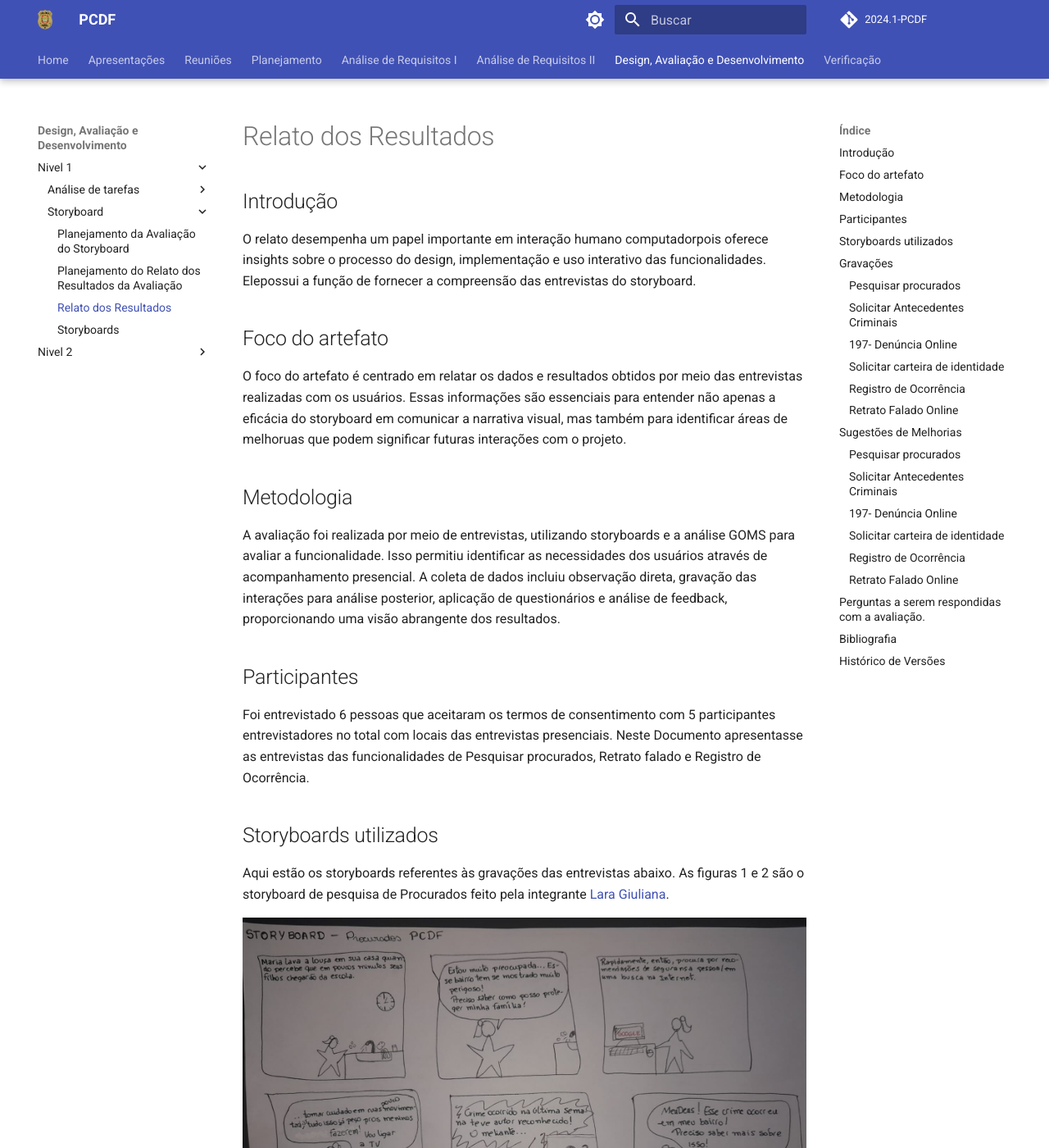
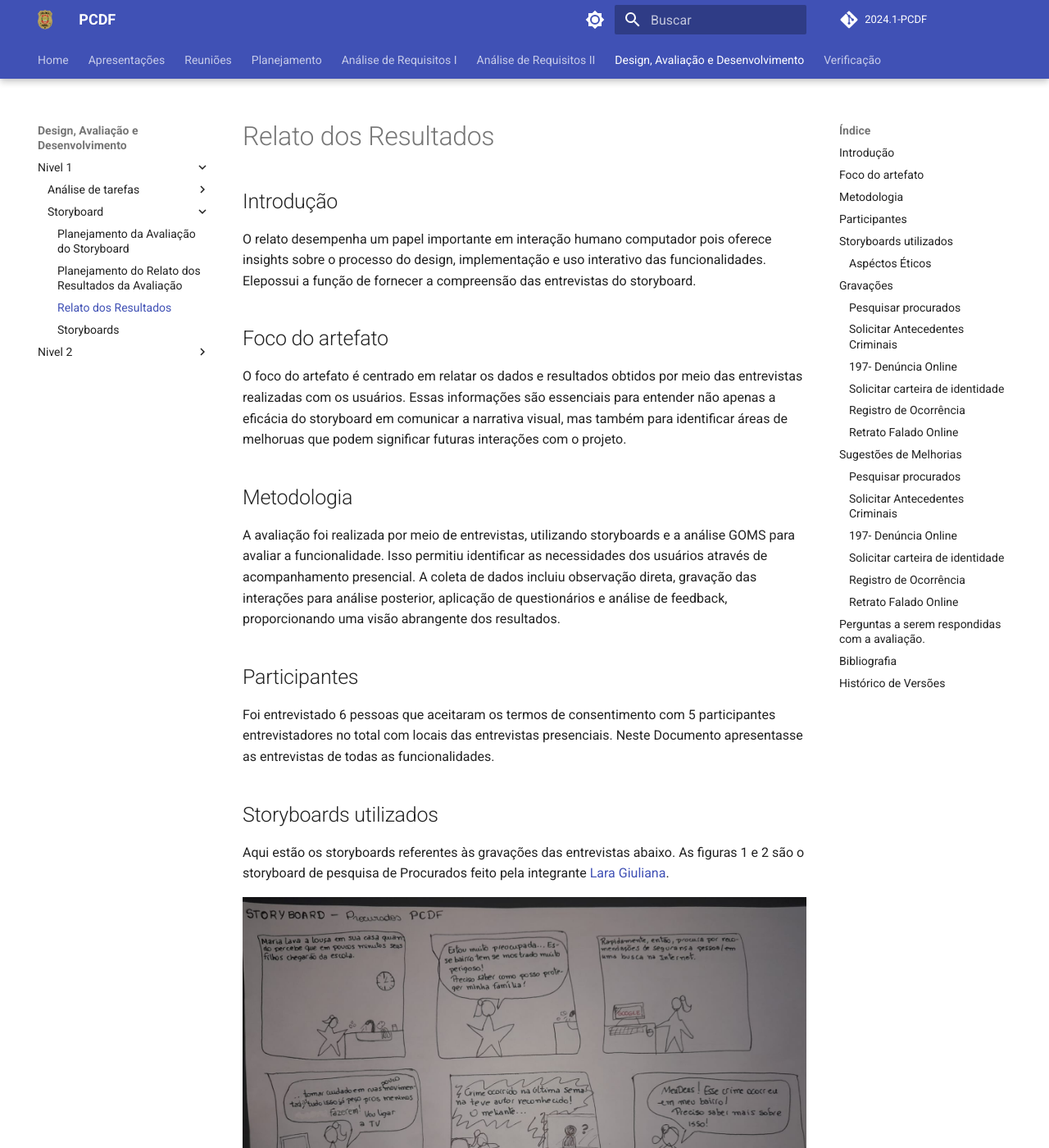
Before and after one commit to Interacao-Humano-Computador/2024.1-PCDF, an MkDocs documentation site: the page built from docs/design/Nivel1/storyboard/relato.md, in a window 1280 px wide and 1400 px high. Shown: the whole window at 82% size. Built offline with MkDocs 1.6.1 and Material for MkDocs 9.7.7, drawn with Linux system fonts in a browser that asks for light colours; comment, search, counter and statistics services are not loaded; some of the changed text lies outside the part shown.

Commit message:
correções

```diff
--- a/docs/design/Nivel1/storyboard/relato.md
+++ b/docs/design/Nivel1/storyboard/relato.md
@@ -1,5 +1,5 @@
 ## Introdução
-O relato desempenha um papel importante em interação humano computadorpois oferece insights sobre o processo do design, implementação e uso interativo das funcionalidades. Elepossui a função de fornecer a compreensão das entrevistas do storyboard.
+O relato desempenha um papel importante em interação humano computador pois oferece insights sobre o processo do design, implementação e uso interativo das funcionalidades. Elepossui a função de fornecer a compreensão das entrevistas do storyboard.
 
 ## Foco do artefato
 O foco do artefato é centrado em relatar os dados e resultados obtidos por meio das entrevistas realizadas com os usuários. Essas informações são essenciais para entender não apenas a eficácia do storyboard em comunicar a narrativa visual, mas também para identificar áreas de melhoruas que podem significar futuras interações com o projeto.
@@ -8,7 +8,7 @@ O foco do artefato é centrado em relatar os dados e resultados obtidos por meio
 A avaliação foi realizada por meio de entrevistas, utilizando storyboards e a análise GOMS para avaliar a funcionalidade. Isso permitiu identificar as necessidades dos usuários através de acompanhamento presencial. A coleta de dados incluiu observação direta, gravação das interações para análise posterior, aplicação de questionários e análise de feedback, proporcionando uma visão abrangente dos resultados.
 
 ## Participantes
-Foi entrevistado 6 pessoas que aceitaram os termos de consentimento com 5 participantes entrevistadores no total com locais das entrevistas presenciais. Neste Documento apresentasse as entrevistas das funcionalidades de Pesquisar procurados, Retrato falado e Registro de Ocorrência.
+Foi entrevistado 6 pessoas que aceitaram os termos de consentimento com 5 participantes entrevistadores no total com locais das entrevistas presenciais. Neste Documento apresentasse as entrevistas de todas as funcionalidades.
 
 ## Storyboards utilizados
 Aqui estão os storyboards referentes às gravações das entrevistas abaixo.
@@ -107,6 +107,9 @@ As figuras 9, 10 e 11 representam o storyboard da funcionalidade sugerida. Foi f
     </p>
 </div>
 
+
+### Aspéctos Éticos
+Foi passado para o entrevitado de cada entrevista o termo de consentimento e todos os que estão na gravação aceitaram os termos. Termo de consentimento disponível em: [Aspectos Éticos](analise_requisitos1/aspectos_éticos.md).
 
 ## Gravações
 ### Pesquisar procurados
```
